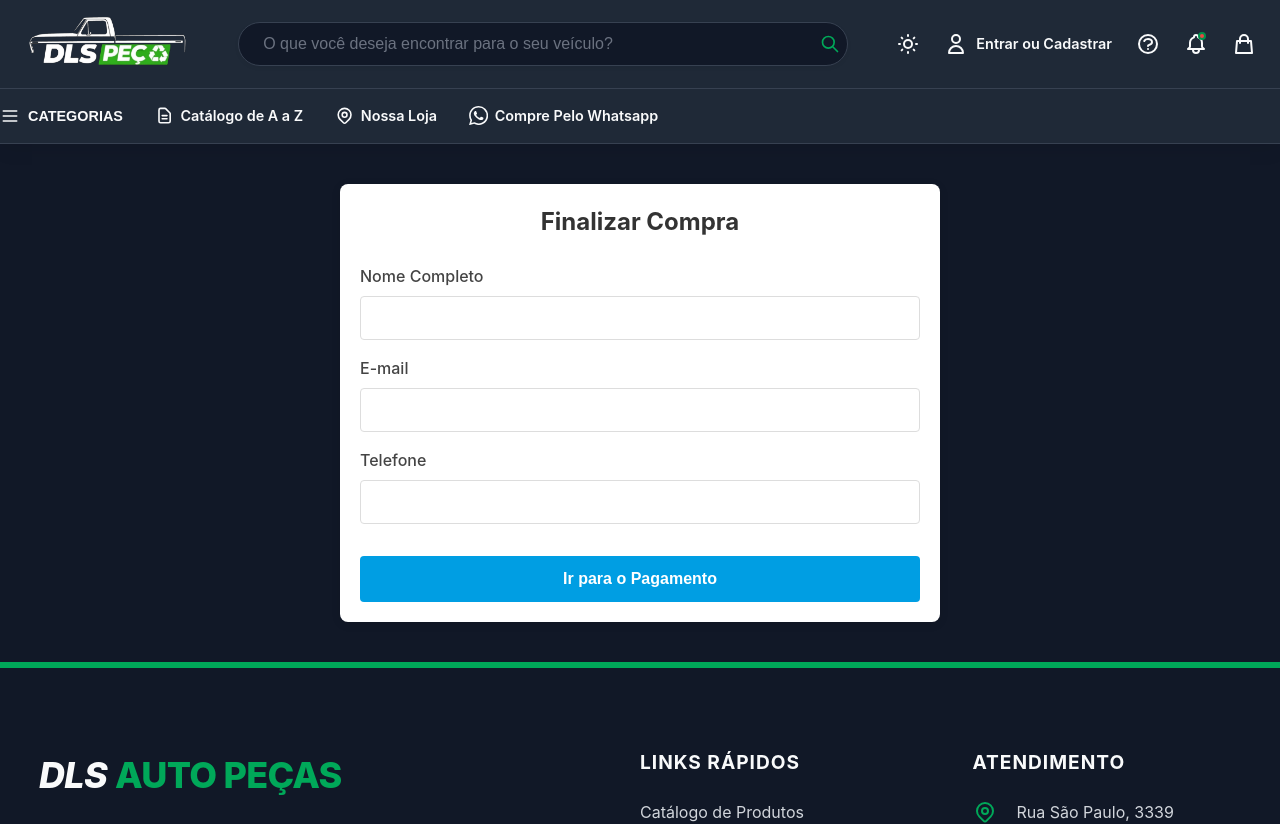
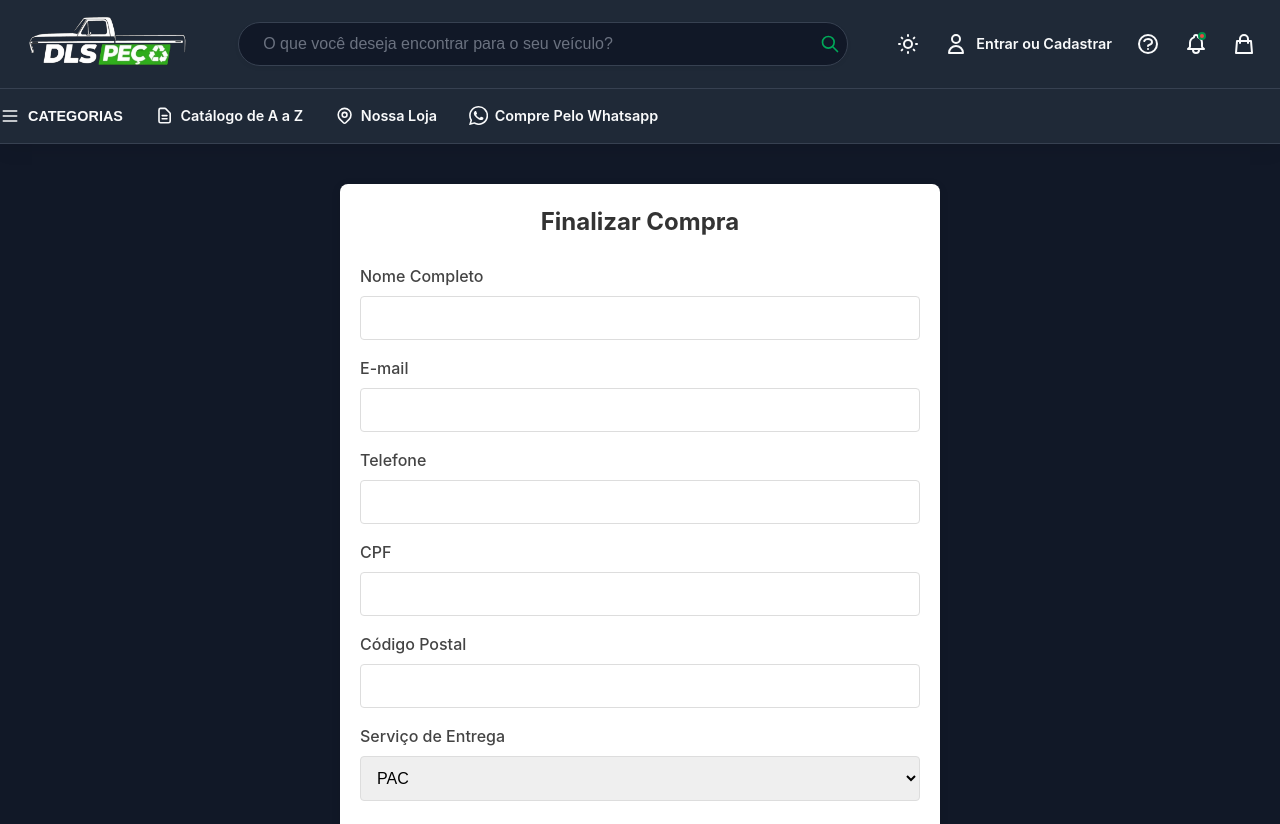
Before and after one commit to Vencce/Front-DLS, a Vue app: page /checkout in a window 1280 px wide. Shown: the top 824 px of the page. Built offline with nearby package versions, Linux system fonts and the light colour scheme; what vue3-google-login would draw is missing.

Commit message:
feat: enhance checkout form with additional fields for CPF, zip code, and shipping service

```diff
--- a/src/views/Storefront/CheckoutView.vue
+++ b/src/views/Storefront/CheckoutView.vue
@@ -15,6 +15,22 @@
         <label>Telefone</label>
         <input type="text" v-model="form.customer_phone" required />
       </div>
+      <div class="form-group">
+        <label>CPF</label>
+        <input type="text" v-model="form.customer_cpf" required />
+      </div>
+      <div class="form-group">
+        <label>Código Postal</label>
+        <input type="text" v-model="form.zip_code" required />
+      </div>
+      <div class="form-group">
+        <label>Serviço de Entrega</label>
+        <select v-model="form.shipping_service" required>
+          <option value="PAC">PAC</option>
+          <option value="SEDEX">SEDEX</option>
+          <option value="TRANSPORTADORA">Transportadora</option>
+        </select>
+      </div>
 
       <button type="submit" class="btn-submit" :disabled="isLoading">
         <span v-if="isLoading">Processando...</span>
@@ -27,17 +43,31 @@
 <script setup>
 import { ref, reactive } from 'vue'
 import api from '@/services/api'
+import { useCartStore } from '@/stores/cartStore'
+
+const cartStore = useCartStore()
 
 const form = reactive({
   customer_name: '',
   customer_email: '',
-  customer_phone: ''
+  customer_phone: '',
+  customer_cpf: '',
+  zip_code: '',
+  shipping_service: 'PAC',
+  items: []
 })
 
 const isLoading = ref(false)
 
 const createOrder = async () => {
   isLoading.value = true
+
+  form.items = cartStore.items.map(item => ({
+    product: item.product.id || item.product,
+    quantity: item.quantity,
+    price: item.price || item.product.price
+  }))
+
   try {
     const response = await api.post('/orders/', form)
     if (response.data.invoice_url) {
@@ -45,10 +75,7 @@ const createOrder = async () => {
     }
   } catch (error) {
     if (error.response) {
-      console.error(error.response.data)
       alert(JSON.stringify(error.response.data))
-    } else {
-      console.error(error.message)
     }
   } finally {
     isLoading.value = false
@@ -90,14 +117,14 @@ const createOrder = async () => {
   color: #444;
 }
 
-.form-group input {
+.form-group input, .form-group select {
   padding: 12px;
   border: 1px solid #ddd;
   border-radius: 4px;
   font-size: 16px;
 }
 
-.form-group input:focus {
+.form-group input:focus, .form-group select:focus {
   outline: none;
   border-color: #009ee3;
 }
```
